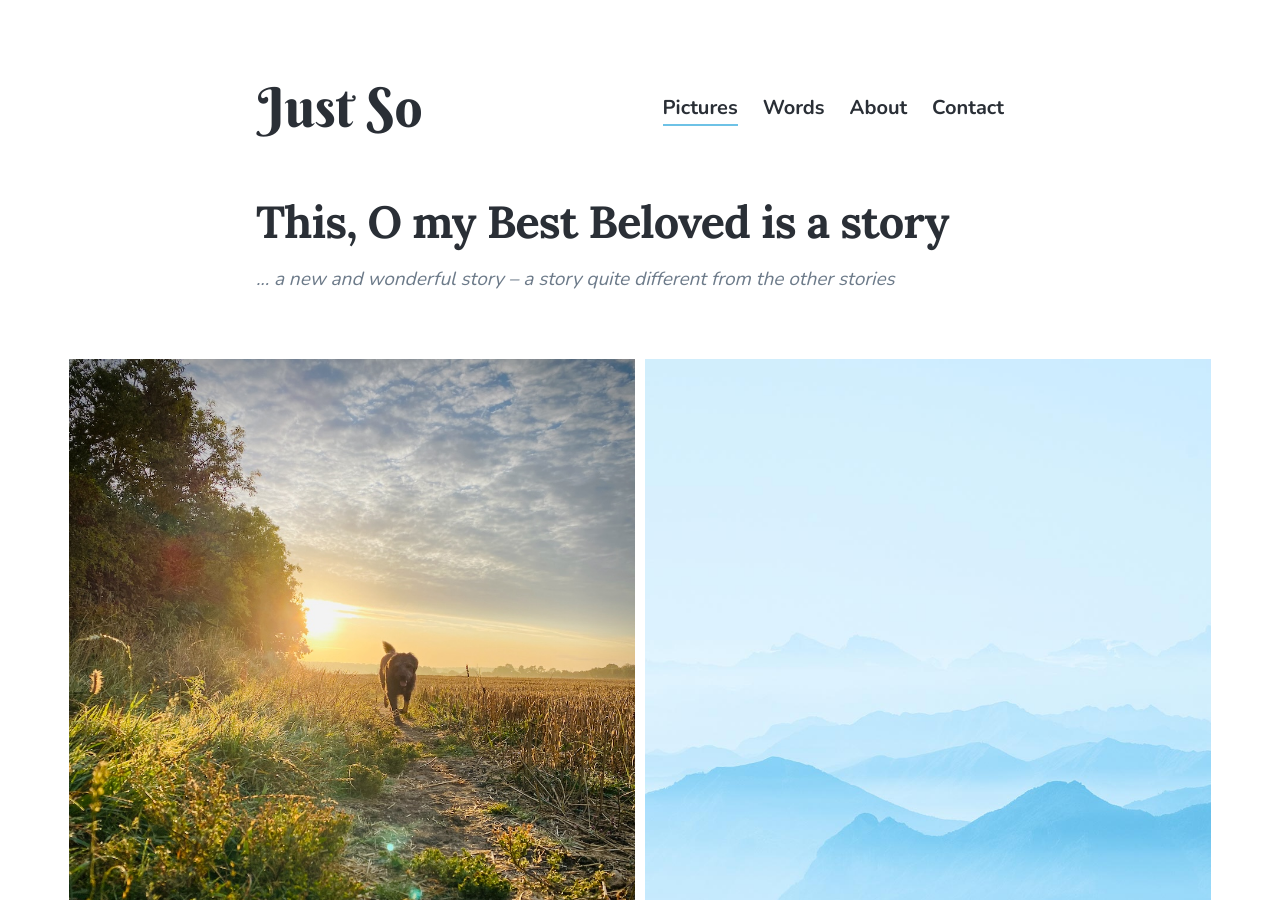
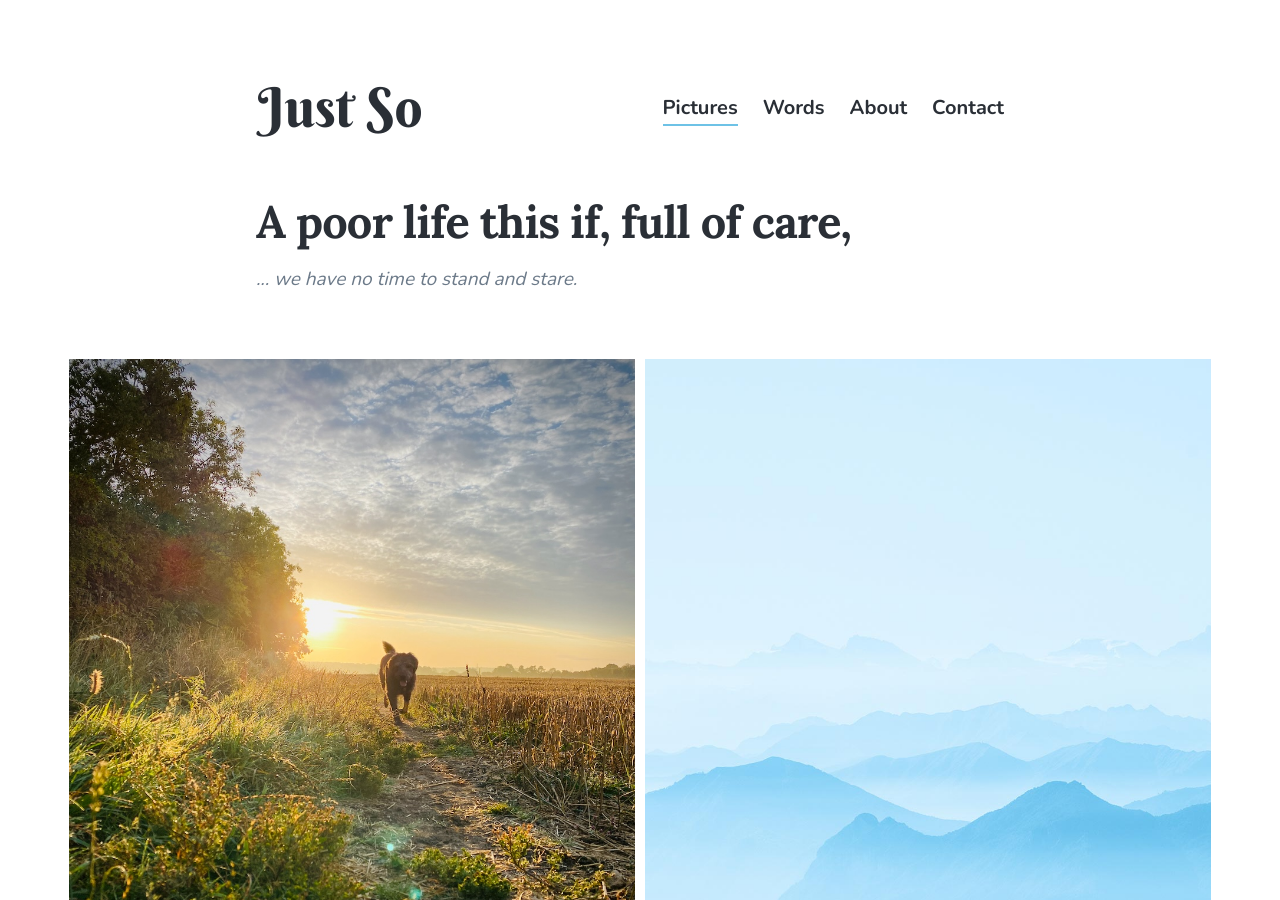
Before and after one commit to samgrant/justso, a Jekyll site: the page built from index.html, in a window 1280 px wide and 900 px high. Built offline with Jekyll 4.4.1, drawn with Linux system fonts in a browser that asks for light colours; nearby versions of some CDN libraries.

Commit message:
Update quote on main page

```diff
--- a/_config.yml
+++ b/_config.yml
@@ -48,7 +48,7 @@ kramdown:
 sass:
   style: compressed
   # hide deprecation warnings
-  quiet_deps: false
+  quiet_deps: true
 
 plugins:
   - jekyll-paginate
--- a/index.html
+++ b/index.html
@@ -9,8 +9,8 @@ featured_image: /images/social.jpg
 
 	<div class="wrap">
 
-		<h1>This, O my Best Beloved is a story</h1>
-		<p><i>... a new and wonderful story – a story quite different from the other stories</i></p>
+		<h1>A poor life this if, full of care,</h1>
+		<p><i>... we have no time to stand and stare.</i></p>
 
 	</div>
 </section>
```
Also changed, not shown: 2 other files.
